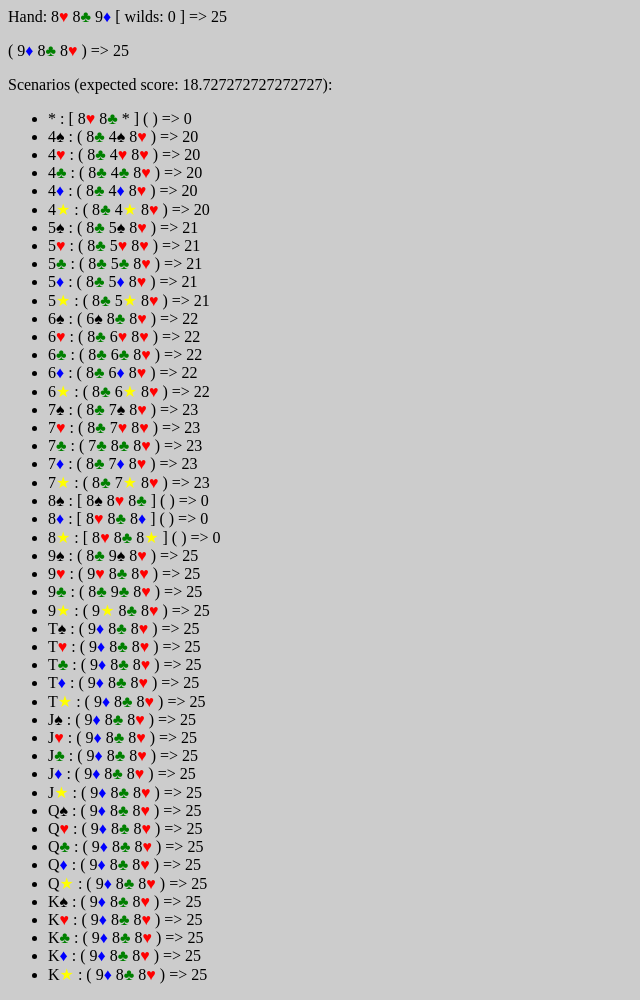
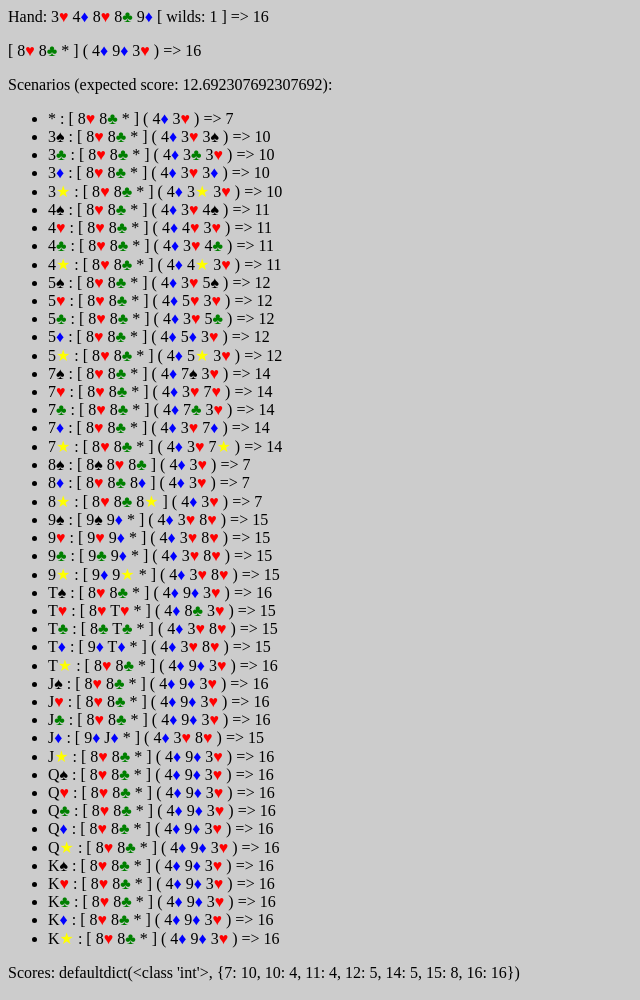
Before and after one commit to chellmuth/5-crowns, a Flask app: page / in a window 1280 px wide. Shown: the whole page, without its empty margins (0-640 px from the left). Run offline with Flask 2, Linux system fonts and the light colour scheme.

Commit message:
Build score histogram

```diff
--- a/app/routes.py
+++ b/app/routes.py
@@ -53,8 +53,8 @@ def configuration_view(configuration):
 
 @app.route('/')
 def hello_world():
-    hand_size = 3
-    wilds = 0
+    hand_size = 6
+    wilds = 1
     hand = dealer.deal(hand_size, hand_size - wilds)
 
     current_configuration = scoring.find_best_configuration(hand, wilds)
@@ -80,6 +80,7 @@ def hello_world():
         "expected_score": simulated["expected_score"],
         "current_configuration": configuration_view(current_configuration),
         "current_score": current_configuration.score,
+        "scores": simulated["scores"],
     }
 
     return render_template('index.html', title='Five Crowns: Hand Analyzer', game=game)
--- a/app/templates/index.html
+++ b/app/templates/index.html
@@ -43,4 +43,8 @@
        {% endfor %}
     </ul>
 </p>
+<p>
+    Scores:
+    {{ game["scores"] }}
+</p>
 </body>
--- a/crowns/simulation.py
+++ b/crowns/simulation.py
@@ -1,3 +1,4 @@
+from collections import defaultdict
 from typing import Set
 
 import crowns.cards as cards
@@ -5,7 +6,7 @@ import crowns.decision as decision
 import crowns.scoring as scoring
 from crowns.cards import Card
 
-TotalWilds = 16 / 2
+TotalWilds = int(16 / 2)
 
 def simulate(hand: Set[Card], wilds: int):
     unsorted = cards.all_except(
@@ -35,8 +36,14 @@ def simulate(hand: Set[Card], wilds: int):
         + wild_score * wilds_remaining
     ) / (len(scenarios) + wilds_remaining)
 
+    scores = defaultdict(int)
+    scores[wild_score] += wilds_remaining
+    for _, configuration in scenarios:
+        scores[configuration.score] += 1
+
     return {
         "scenarios": scenarios,
         "expected_score": expected_score,
         "wild_configuration": wild_configuration,
+        "scores": scores,
     }
```
